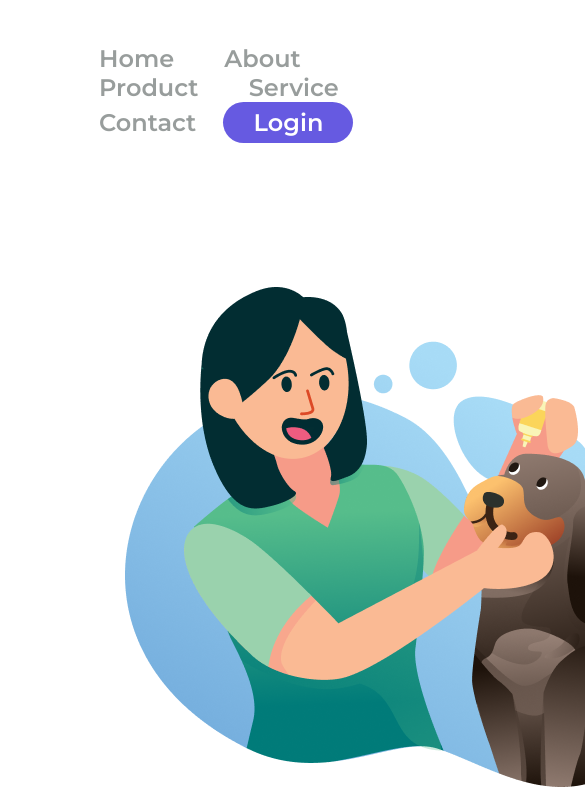
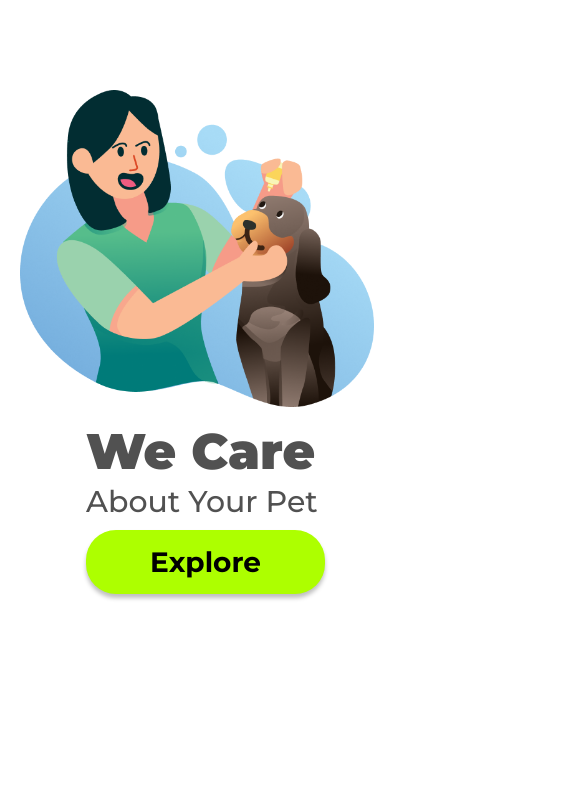
Before and after one commit to gyhbelchior/we-care, a plain HTML site: page index.html in a window 390 px wide. Shown: the top 788 px of the page, 585 px wide, since content can reach past the window. Drawn offline with Linux system fonts and the light colour scheme.

Commit message:
responsivo

```diff
--- a/style.css
+++ b/style.css
@@ -85,5 +85,42 @@ p {
 }
 
 
-/* utilizamos o inline-block nesse caso porque eu quero controlar o tamanho dela
-mas quero que fique na mesma linda do resto.
+@media screen and (max-width: 920px) {
+
+header {
+  display: none;
+}
+
+.logo-image {
+  margin-top: 90px;
+  margin-left: 20px;
+  width: 354px;
+  height: 317px;
+}
+
+h1 {
+  margin-top: 10px;
+  margin-bottom: 10px;
+  font-size: 50px;
+  line-height: 61px;
+  width: 263px;
+  height: 52px;
+}
+
+h2 {
+  margin-bottom: 10px;
+  font-size: 30px;
+  line-height: 37px;
+}
+
+p {
+  display: none;
+}
+
+.button-main {
+  width: 239px;
+  height: 64px;
+}
+
+
+}
```
